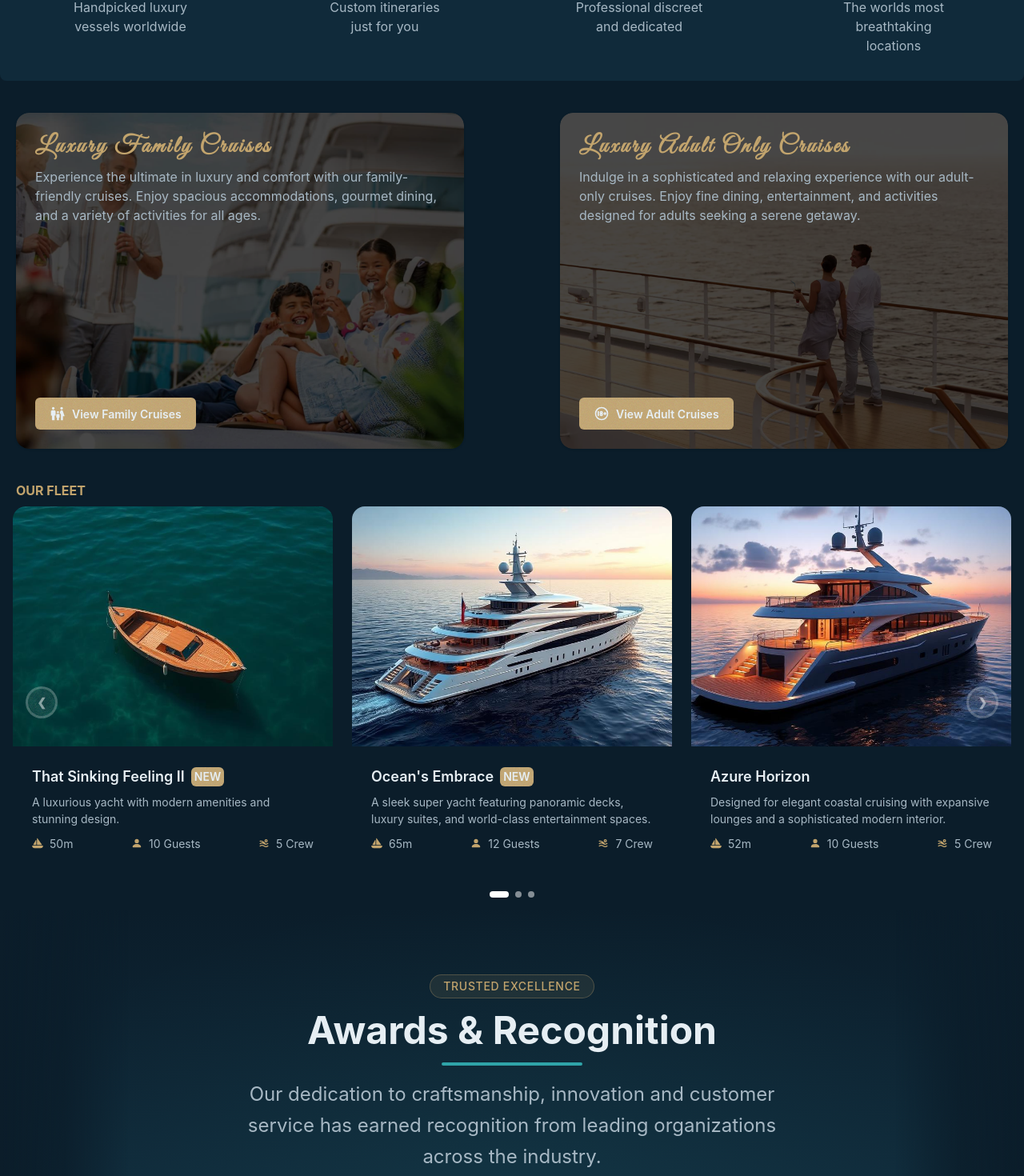
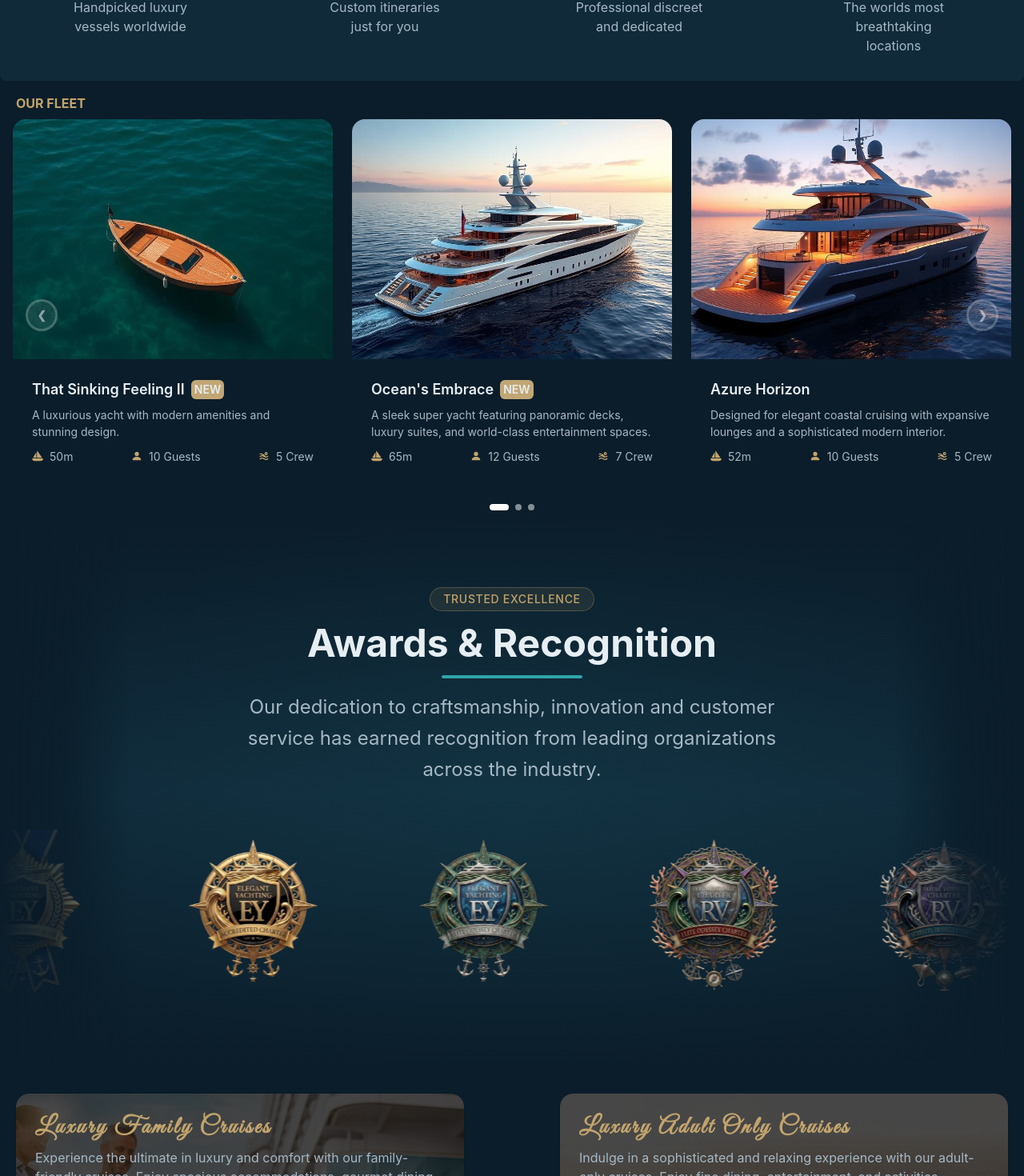
Before and after one commit to Dylan0888/ElegantYatchting, a React (Vite) app in the folder frontend/: page / in a window 1280 px wide. Shown: the part 892-2362 px from the top of the page at 80% size. Built offline with nearby package versions, Linux system fonts and the light colour scheme.

Commit message:
moved the attention grabber component to the bottom of the home screen.

```diff
--- a/frontend/src/App.tsx
+++ b/frontend/src/App.tsx
@@ -21,7 +21,7 @@ function App() {
         <CarouselFooter/>
       </section>
 
-      <AttentionGrid/>
+
 
 
       <YachtFleetCarousel/>
@@ -29,6 +29,8 @@ function App() {
 
      <AwardsContainer/>
 
+    <AttentionGrid/>
+
       <Footer/>
 
     </>
```
